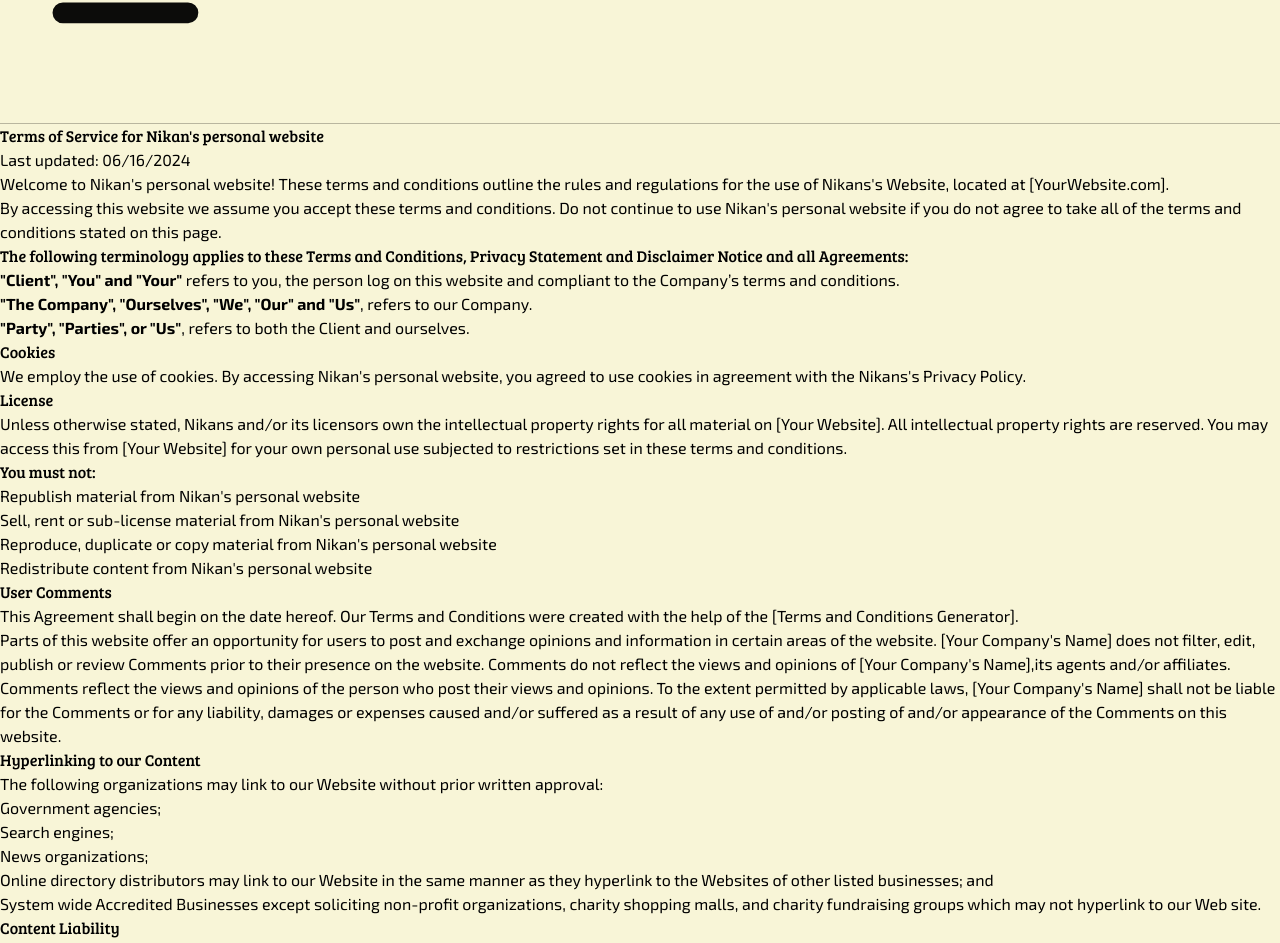
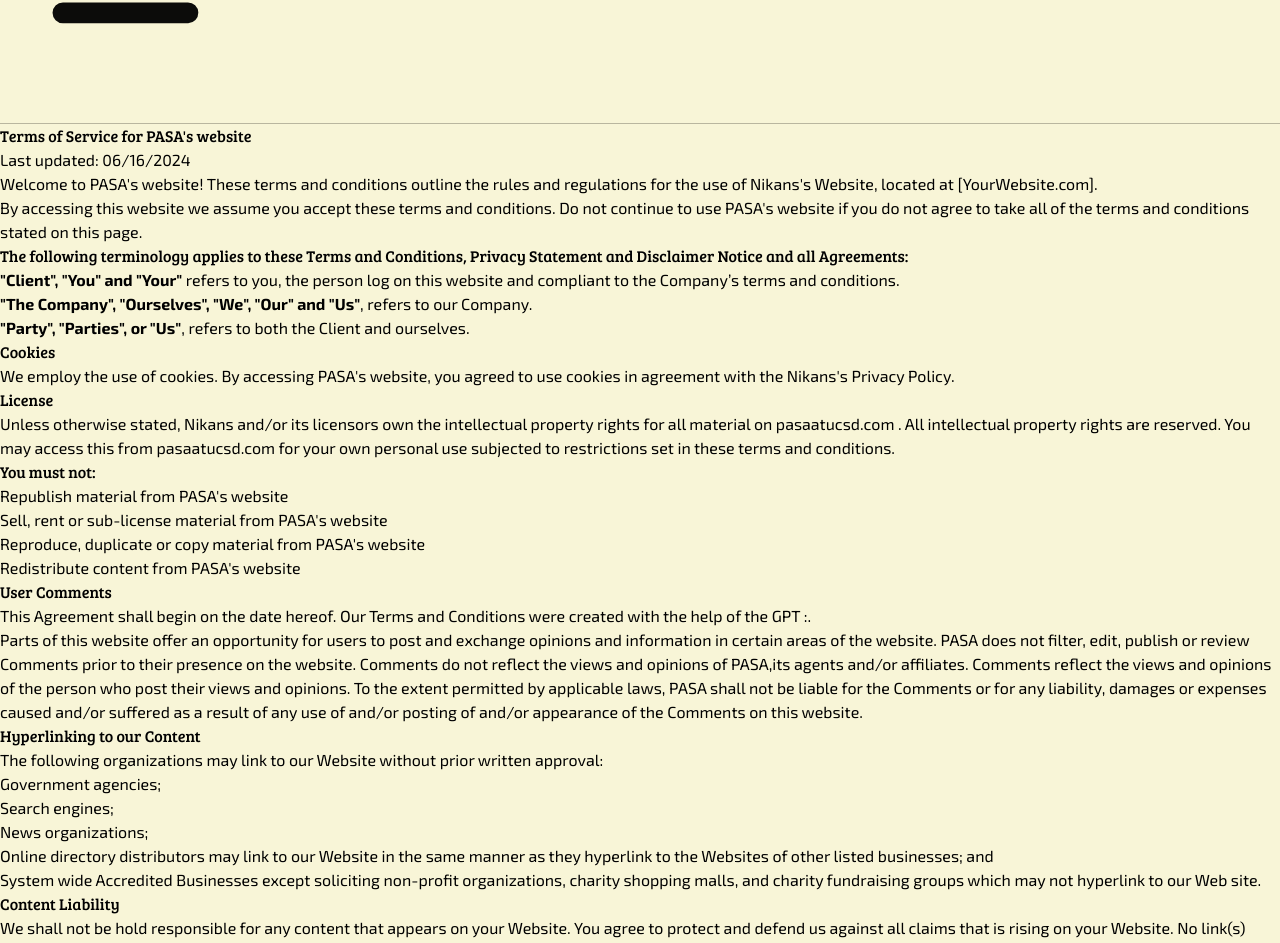
Before and after one commit to niknak1379/PASA-Website, a React (Vite) app: page /terms in a window 1280 px wide. Shown: the part 1457-2400 px from the top of the page. Built offline with nearby package versions, Linux system fonts and the light colour scheme.

Commit message:
changed tos to correct format

```diff
--- a/src/components/Pages/TOS.jsx
+++ b/src/components/Pages/TOS.jsx
@@ -9,10 +9,10 @@
 
 
         <section id="terms">
-            <h1>Terms of Service for Nikan's personal website</h1>
+            <h1>Terms of Service for PASA's website</h1>
               <p>Last updated: 06/16/2024</p>
-              <p>Welcome to Nikan's personal website! These terms and conditions outline the rules and regulations for the use of Nikans's Website, located at [YourWebsite.com].</p>
-              <p>By accessing this website we assume you accept these terms and conditions. Do not continue to use Nikan's personal website if you do not agree to take all of the terms and conditions stated on this page.</p>
+              <p>Welcome to PASA's website! These terms and conditions outline the rules and regulations for the use of Nikans's Website, located at [YourWebsite.com].</p>
+              <p>By accessing this website we assume you accept these terms and conditions. Do not continue to use PASA's website if you do not agree to take all of the terms and conditions stated on this page.</p>
 
               <h2>The following terminology applies to these Terms and Conditions, Privacy Statement and Disclaimer Notice and all Agreements:</h2>
               <ul>
@@ -22,23 +22,23 @@
               </ul>
 
               <h2>Cookies</h2>
-              <p>We employ the use of cookies. By accessing Nikan's personal website, you agreed to use cookies in agreement with the Nikans's Privacy Policy.</p>
+              <p>We employ the use of cookies. By accessing PASA's website, you agreed to use cookies in agreement with the Nikans's Privacy Policy.</p>
 
               <h2>License</h2>
-              <p>Unless otherwise stated, Nikans and/or its licensors own the intellectual property rights for all material on [Your Website]. All intellectual property rights are reserved. You may access this from [Your Website] for your own personal use subjected to restrictions set in these terms and conditions.</p>
+              <p>Unless otherwise stated, Nikans and/or its licensors own the intellectual property rights for all material on pasaatucsd.com . All intellectual property rights are reserved. You may access this from pasaatucsd.com  for your own personal use subjected to restrictions set in these terms and conditions.</p>
 
               <h2>You must not:</h2>
               <ul>
-                  <li>Republish material from Nikan's personal website</li>
-                  <li>Sell, rent or sub-license material from Nikan's personal website</li>
-                  <li>Reproduce, duplicate or copy material from Nikan's personal website</li>
-                  <li>Redistribute content from Nikan's personal website</li>
+                  <li>Republish material from PASA's website</li>
+                  <li>Sell, rent or sub-license material from PASA's website</li>
+                  <li>Reproduce, duplicate or copy material from PASA's website</li>
+                  <li>Redistribute content from PASA's website</li>
               </ul>
 
               <h2>User Comments</h2>
-              <p>This Agreement shall begin on the date hereof. Our Terms and Conditions were created with the help of the [Terms and Conditions Generator].</p>
+              <p>This Agreement shall begin on the date hereof. Our Terms and Conditions were created with the help of the GPT :.</p>
 
-              <p>Parts of this website offer an opportunity for users to post and exchange opinions and information in certain areas of the website. [Your Company's Name] does not filter, edit, publish or review Comments prior to their presence on the website. Comments do not reflect the views and opinions of [Your Company's Name],its agents and/or affiliates. Comments reflect the views and opinions of the person who post their views and opinions. To the extent permitted by applicable laws, [Your Company's Name] shall not be liable for the Comments or for any liability, damages or expenses caused and/or suffered as a result of any use of and/or posting of and/or appearance of the Comments on this website.</p>
+              <p>Parts of this website offer an opportunity for users to post and exchange opinions and information in certain areas of the website. PASA does not filter, edit, publish or review Comments prior to their presence on the website. Comments do not reflect the views and opinions of PASA,its agents and/or affiliates. Comments reflect the views and opinions of the person who post their views and opinions. To the extent permitted by applicable laws, PASA shall not be liable for the Comments or for any liability, damages or expenses caused and/or suffered as a result of any use of and/or posting of and/or appearance of the Comments on this website.</p>
 
               <h2>Hyperlinking to our Content</h2>
               <p>The following organizations may link to our Website without prior written approval:</p>
--- a/src/components/Pages/privacy.jsx
+++ b/src/components/Pages/privacy.jsx
@@ -8,9 +8,9 @@
 
 
         <section id="privacy">
-             <h1>Privacy Policy for Nikan Ostovan</h1>
+             <h1>Privacy Policy for PASA</h1>
               <p><strong>Effective date:</strong> 02/02/2001</p>
-              <p>This privacy policy ("Policy") describes how Nikan Ostovan ("I", "me", or "my") collects, protects, and uses the personal data you ("Visitor", "you", or "your") may provide on [yourwebsite.com] ("Website" or "Service") and any of its related products and services (collectively, "Services"). This Policy is a legally binding agreement between you and this Website operator. By accessing and using the Website and Services, you acknowledge that you have read, understood, and agree to be bound by the terms of this Policy. If you are entering into this agreement on behalf of a business or other legal entity, you represent that you have the authority to bind such entity to this agreement, in which case the terms "Visitor", "you", or "your" shall refer to such entity. If you do not have such authority, or if you do not agree with the terms of this agreement, you must not accept this agreement and may not access and use the Website and Services.</p>
+              <p>This privacy policy ("Policy") describes how PASA ("I", "me", or "my") collects, protects, and uses the personal data you ("Visitor", "you", or "your") may provide on [yourwebsite.com] ("Website" or "Service") and any of its related products and services (collectively, "Services"). This Policy is a legally binding agreement between you and this Website operator. By accessing and using the Website and Services, you acknowledge that you have read, understood, and agree to be bound by the terms of this Policy. If you are entering into this agreement on behalf of a business or other legal entity, you represent that you have the authority to bind such entity to this agreement, in which case the terms "Visitor", "you", or "your" shall refer to such entity. If you do not have such authority, or if you do not agree with the terms of this agreement, you must not accept this agreement and may not access and use the Website and Services.</p>
 
               <h2>Collection of personal information</h2>
               <p>You can visit the Website without telling us who you are or revealing any information by which someone could identify you as a specific, identifiable individual. If, however, you wish to use some of the Website's features, or you wish to receive our newsletter or other information, you will be asked to provide certain Personal Information (for example, your name and e-mail address). We receive and store any information you knowingly provide to us when you fill any online forms on the Website. When required, this information may include the following:</p>
@@ -36,7 +36,7 @@
               <p>You acknowledge that you have read this Policy and agree to all its terms and conditions. By accessing and using the Website and Services you agree to be bound by this Policy. If you do not agree to abide by the terms of this Policy, you are not authorized to access or use the Website and Services.</p>
 
               <h2>Contacting me</h2>
-              <p>If you have any questions about this Policy, please contact me at nikanostovan@gmail.com.</p>
+              <p>If you have any questions about this Policy, please contact us at pasa@ucsd.edu</p>
 
               <p>This document was last updated on 06/16/2024.</p>
         </section>
```
